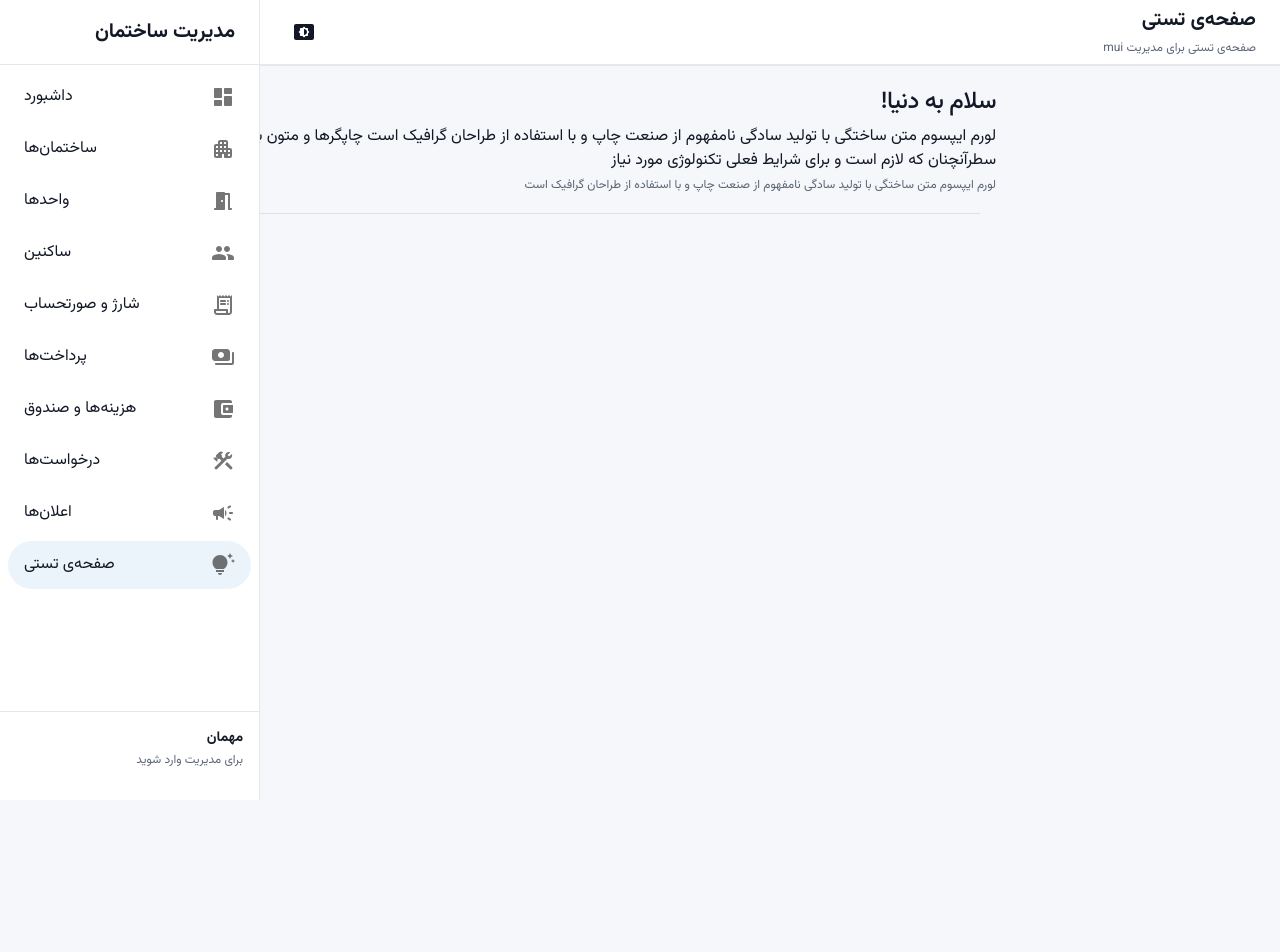
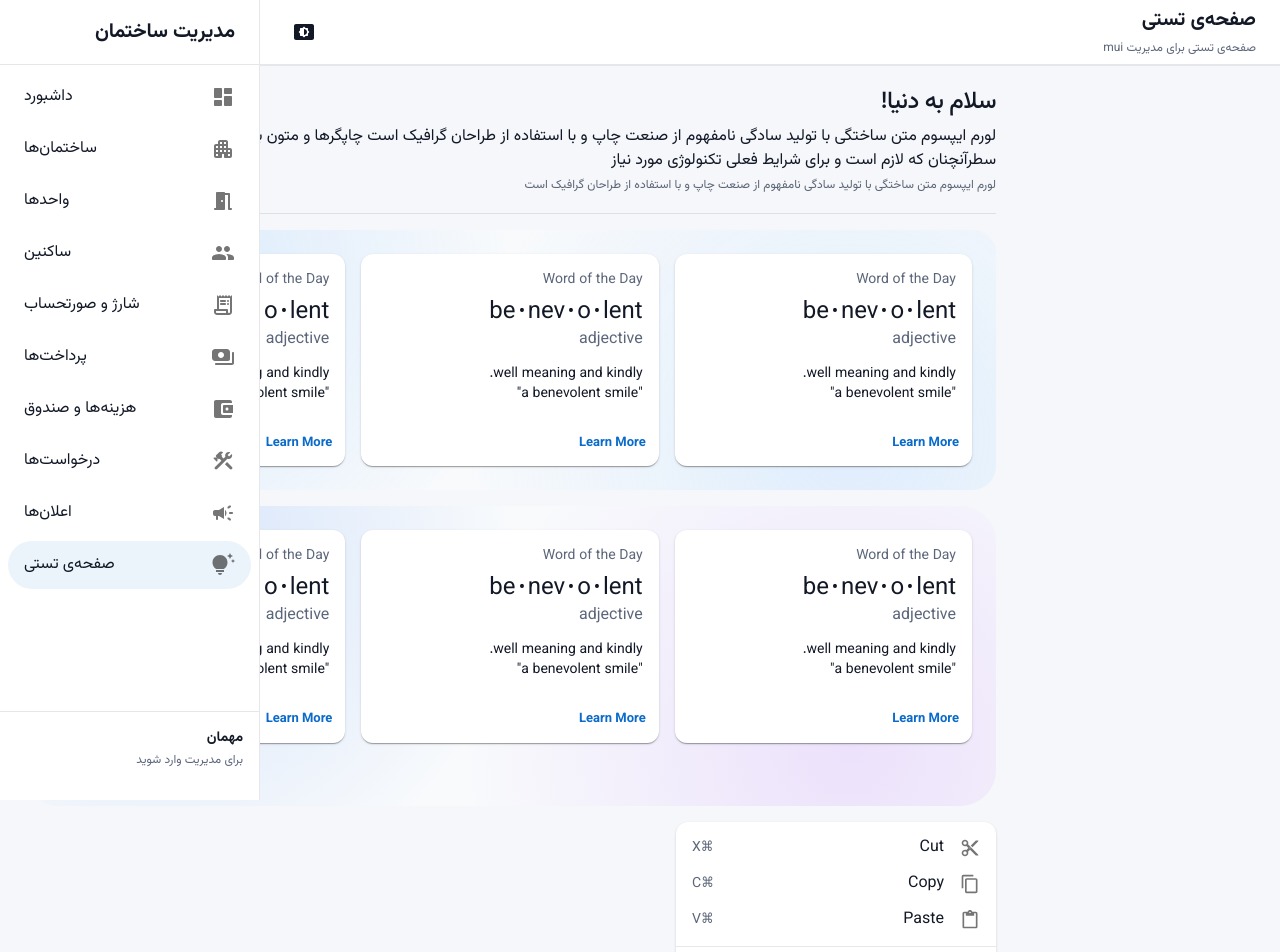
Before and after one commit to pimp13/ts-next-mui, a Next.js app: page /dashboard/test-page in a window 1280 px wide. Shown: the top 952 px of the page. Before the commit the page ends 800 px from the top, so only its background shows below. Built offline with nearby package versions, Linux system fonts and the light colour scheme; no server answers; what @mui/material-nextjs would draw is missing.

Commit message:
Refactor TestPage component and add gradient generator: Enhanced the TestPage layout with new Material-UI components, including cards and menus, and introduced a gradient generator utility for dynamic background styling.

```diff
--- a/src/app/(dashboard)/dashboard/test-page/page.tsx
+++ b/src/app/(dashboard)/dashboard/test-page/page.tsx
@@ -1,24 +1,214 @@
-import { Box, Divider, Stack, Typography } from "@mui/material";
+"use client";
+
+import { createAuroraGradient } from "@/lib/gradient-generator";
+import {
+  Cloud,
+  ContentCopy,
+  ContentCut,
+  ContentPaste,
+} from "@mui/icons-material";
+import {
+  Box,
+  MenuList,
+  Button,
+  Card,
+  CardActions,
+  CardContent,
+  Divider,
+  Grid,
+  Paper,
+  Stack,
+  Typography,
+  MenuItem,
+  ListItemIcon,
+  ListItemText,
+} from "@mui/material";
+
+const bull = (
+  <Box
+    component="span"
+    sx={{ display: "inline-block", mx: "2px", transform: "scale(0.8)" }}
+  >
+    •
+  </Box>
+);
 
 export default function TestPage() {
   const testPageTitle = "سلام به دنیا!";
   return (
-    <Stack>
-      <Box sx={{ pb: 2 }}>
-        <Typography variant="h2" sx={{ fontSize: '1.5rem', fontWeight: 500, mb: 1 }}>
+    <Stack spacing={2}>
+      <Box>
+        <Typography
+          variant="h2"
+          sx={{ fontSize: "1.5rem", fontWeight: 500, mb: 1 }}
+        >
           {testPageTitle}
         </Typography>
-        <Typography>لورم ایپسوم متن ساختگی با تولید سادگی نامفهوم از صنعت چاپ و با استفاده از طراحان گرافیک است چاپگرها و متون بلکه روزنامه و مجله در ستون و سطرآنچنان که لازم است و برای شرایط فعلی تکنولوژی مورد نیاز </Typography>
+        <Typography>
+          لورم ایپسوم متن ساختگی با تولید سادگی نامفهوم از صنعت چاپ و با استفاده
+          از طراحان گرافیک است چاپگرها و متون بلکه روزنامه و مجله در ستون و
+          سطرآنچنان که لازم است و برای شرایط فعلی تکنولوژی مورد نیاز{" "}
+        </Typography>
         <Typography variant="caption" color="secondary">
-          لورم ایپسوم متن ساختگی با تولید سادگی نامفهوم از صنعت چاپ و با استفاده از طراحان گرافیک است
+          لورم ایپسوم متن ساختگی با تولید سادگی نامفهوم از صنعت چاپ و با استفاده
+          از طراحان گرافیک است
         </Typography>
       </Box>
 
       <Divider variant="middle" />
 
+      <Box
+        sx={[
+          {
+            // Light Mode
+            background: createAuroraGradient(
+              "rgba(77, 163, 255, 0.18)",
+              "rgba(147, 197, 253, 0.25)",
+              "#F8FAFC",
+            ),
+            padding: 3,
+            borderRadius: 2,
+          },
+          (theme) =>
+            theme.applyStyles("dark", {
+              // Dark Mode
+              background: createAuroraGradient(
+                "rgba(77, 163, 255, 0.35)",
+                "rgba(11, 107, 203, 0.25)",
+                "#0A0F18",
+              ),
+            }),
+        ]}
+      >
+        <Grid container spacing={2}>
+          {Array.from({ length: 3 }).map((_, i) => (
+            <Grid key={i} size={{ xs: 12, sm: 6, md: 4, lg: 4 }}>
+              <Card>
+                <CardContent>
+                  <Typography
+                    gutterBottom
+                    sx={{ color: "text.secondary", fontSize: 14 }}
+                  >
+                    Word of the Day
+                  </Typography>
+                  <Typography variant="h5" component="div">
+                    be{bull}nev{bull}o{bull}lent
+                  </Typography>
+                  <Typography sx={{ color: "text.secondary", mb: 1.5 }}>
+                    adjective
+                  </Typography>
+                  <Typography variant="body2">
+                    well meaning and kindly.
+                    <br />
+                    {'"a benevolent smile"'}
+                  </Typography>
+                </CardContent>
+                <CardActions>
+                  <Button size="small">Learn More</Button>
+                </CardActions>
+              </Card>
+            </Grid>
+          ))}
+        </Grid>
+      </Box>
+
+      <Box
+        sx={[
+          {
+            minHeight: 300,
+            borderRadius: 3,
+            p: 3,
+
+            // Light Mode
+            background: createAuroraGradient(
+              "rgba(59, 130, 246, 0.18)",
+              "rgba(168, 85, 247, 0.15)",
+              "#F8FAFC",
+            ),
+          },
+          (theme) =>
+            theme.applyStyles("dark", {
+              // Dark Mode
+              background: createAuroraGradient(
+                "rgba(59, 130, 246, 0.35)",
+                "rgba(168, 85, 247, 0.3)",
+                "#0F172A",
+              ),
+            }),
+        ]}
+      >
+        <Grid container spacing={2}>
+          {Array.from({ length: 3 }).map((_, i) => (
+            <Grid key={i} size={{ xs: 12, sm: 6, md: 4, lg: 4 }}>
+              <Card>
+                <CardContent>
+                  <Typography
+                    gutterBottom
+                    sx={{ color: "text.secondary", fontSize: 14 }}
+                  >
+                    Word of the Day
+                  </Typography>
+                  <Typography variant="h5" component="div">
+                    be{bull}nev{bull}o{bull}lent
+                  </Typography>
+                  <Typography sx={{ color: "text.secondary", mb: 1.5 }}>
+                    adjective
+                  </Typography>
+                  <Typography variant="body2">
+                    well meaning and kindly.
+                    <br />
+                    {'"a benevolent smile"'}
+                  </Typography>
+                </CardContent>
+                <CardActions>
+                  <Button size="small">Learn More</Button>
+                </CardActions>
+              </Card>
+            </Grid>
+          ))}
+        </Grid>
+      </Box>
+
       <Box>
-
+        <Paper sx={{ width: 320, maxWidth: "100%" }}>
+          <MenuList>
+            <MenuItem>
+              <ListItemIcon>
+                <ContentCut fontSize="small" />
+              </ListItemIcon>
+              <ListItemText>Cut</ListItemText>
+              <Typography variant="body2" sx={{ color: "text.secondary" }}>
+                ⌘X
+              </Typography>
+            </MenuItem>
+            <MenuItem>
+              <ListItemIcon>
+                <ContentCopy fontSize="small" />
+              </ListItemIcon>
+              <ListItemText>Copy</ListItemText>
+              <Typography variant="body2" sx={{ color: "text.secondary" }}>
+                ⌘C
+              </Typography>
+            </MenuItem>
+            <MenuItem>
+              <ListItemIcon>
+                <ContentPaste fontSize="small" />
+              </ListItemIcon>
+              <ListItemText>Paste</ListItemText>
+              <Typography variant="body2" sx={{ color: "text.secondary" }}>
+                ⌘V
+              </Typography>
+            </MenuItem>
+            <Divider />
+            <MenuItem>
+              <ListItemIcon>
+                <Cloud fontSize="small" />
+              </ListItemIcon>
+              <ListItemText>Web Clipboard</ListItemText>
+            </MenuItem>
+          </MenuList>
+        </Paper>
       </Box>
     </Stack>
-  )
+  );
 }
--- /dev/null
+++ b/src/lib/gradient-generator.ts
@@ -0,0 +1,60 @@
+export type GradientColor = {
+  color: string;
+  stop?: string;
+};
+
+export type GradientOptions = {
+  type?: "linear" | "radial";
+  colors: (string | GradientColor)[];
+  angle?: number;
+  shape?: "circle" | "ellipse";
+  position?: string;
+};
+
+
+export function createGradient({
+  type = "linear",
+  colors,
+  angle = 135,
+  shape = "ellipse",
+  position = "center",
+}: GradientOptions): string {
+  const colorStops = colors
+    .map((item) => {
+      if (typeof item === "string") return item;
+      return `${item.color}${item.stop ? ` ${item.stop}` : ""}`;
+    })
+    .join(", ");
+
+  if (type === "radial") {
+    return `radial-gradient(${shape} at ${position}, ${colorStops})`;
+  }
+
+  return `linear-gradient(${angle}deg, ${colorStops})`;
+}
+
+
+
+export function createAuroraGradient(
+  primary: string,
+  secondary: string,
+  background: string
+): string {
+  return `
+    radial-gradient(
+      circle at 15% 20%,
+      ${primary} 0%,
+      transparent 40%
+    ),
+    radial-gradient(
+      circle at 85% 80%,
+      ${secondary} 0%,
+      transparent 45%
+    ),
+    linear-gradient(
+      135deg,
+      ${background} 0%,
+      ${background} 100%
+    )
+  `;
+}
```
